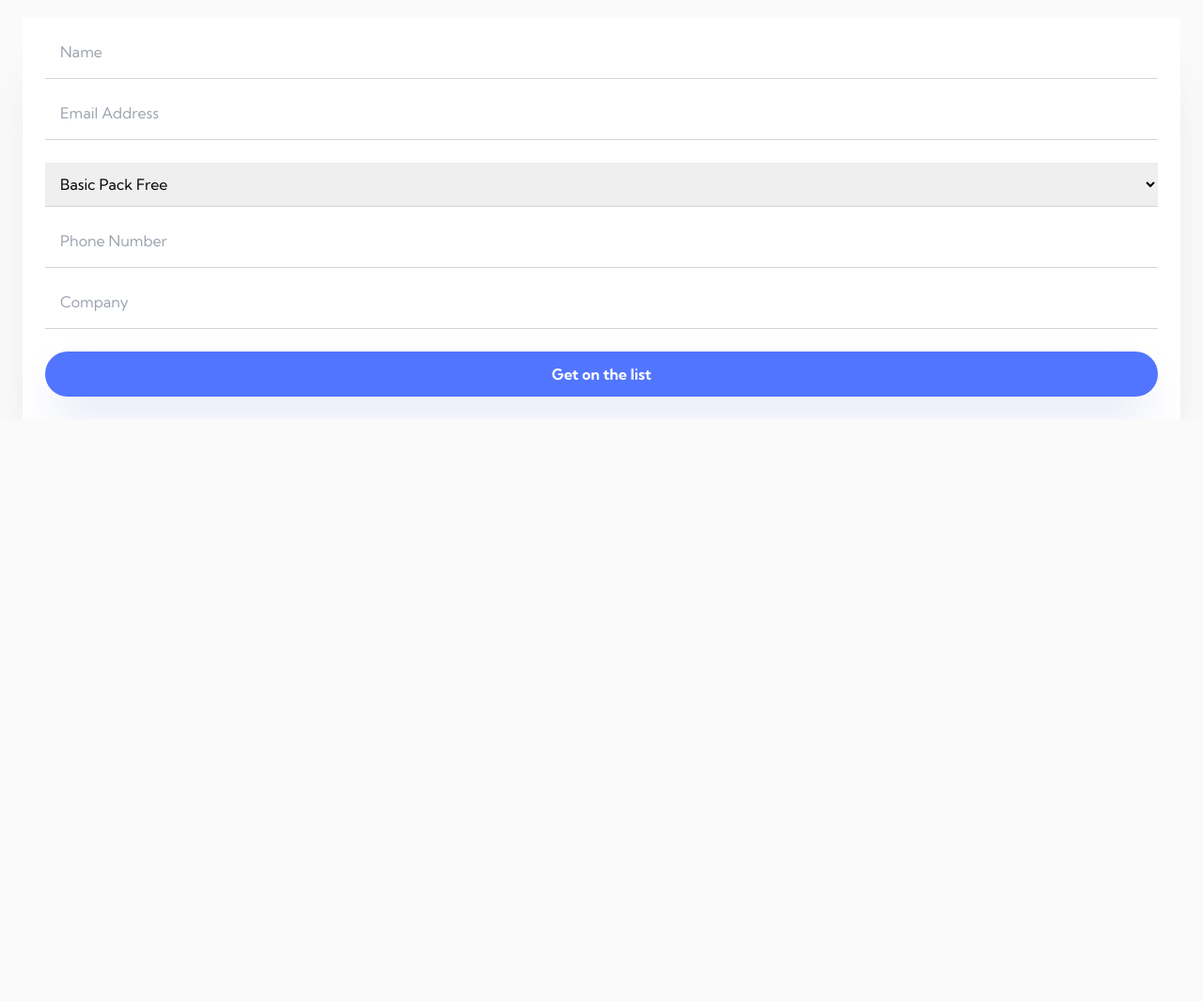
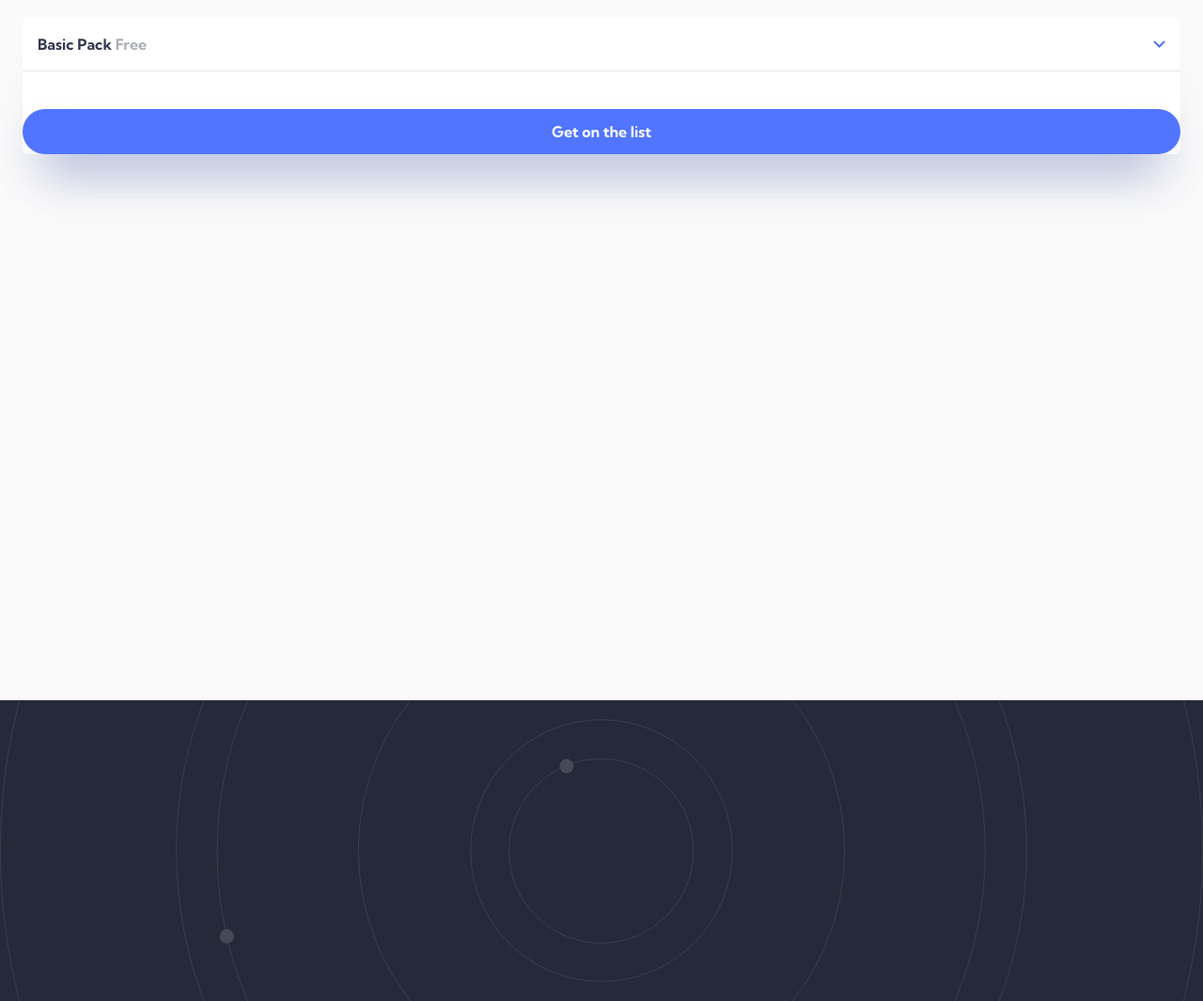
Before and after one commit to radhd/officelite-coming-soon, a website: page starter-code/sign-up.html in a window 1280 px wide. Shown: the part 535-1600 px from the top of the page at 94% size. Before the commit the page ends 981 px from the top, so only its background shows below. Drawn offline with Linux system fonts and the light colour scheme.

Commit message:
Creating customized drop-down-menus

```diff
--- /dev/null
+++ b/starter-code/script.js
@@ -0,0 +1,8 @@
+const form = document.getElementById("form");
+const selectMenu = document.getElementById("selectMenu");
+const notSelected = document.getElementById("not-selected-btns");
+
+selectMenu.addEventListener("click", () => {
+  notSelected.classList.toggle("hidden");
+  notSelected.classList.toggle("block");
+});
--- a/starter-code/sign-up.html
+++ b/starter-code/sign-up.html
@@ -10,6 +10,7 @@
       href="https://fonts.googleapis.com/css2?family=Kumbh+Sans:wght@100..900&display=swap"
       rel="stylesheet"
     />
+    <script src="script.js" defer></script>
     <title>Sign up</title>
   </head>
   <body class="kumbh-sans-400 bg-[#FAFAFA]">
@@ -74,37 +75,67 @@
           </div>
         </div>
       </section>
-      <!--  -->
+
       <section class="px-6">
-        <form class="space-y-6 bg-white p-6 shadow-custom">
-          <input class="sign-up-form-input" type="text" placeholder="Name" />
-          <input
-            class="sign-up-form-input"
-            type="email"
-            placeholder="Email Address"
-          />
-          <!--  -->
-          <select
-            name=""
-            id=""
-            class="w-full border-b-[1px] border-b-gray-300 p-3"
-          >
-            <option class="" value="basic-pack" selected>
-              Basic Pack <span class="">Free</span>
-            </option>
-          </select>
-          <!--  -->
-          <input
-            class="sign-up-form-input"
-            type="tel"
-            placeholder="Phone Number"
-          />
-          <input class="sign-up-form-input" type="text" placeholder="Company" />
-          <button class="btn-get-started w-full" type="submit">
+        <!-- SELECT MENU -->
+
+        <div id="form" class="space-y-10 rounded-md  bg-white shadow-custom ">
+          <div id="selectMenu" class="kumbh-sans-700 text-[#333950] space-y-5">
+            <div id="selected-btn" class="hover:bg-slate-200">
+              <p>Basic Pack <span class="opacity-40">Free<span><p>
+              <img src="assets/sign-up/icon-arrow-down.svg" alt="icon-arrow-down">
+            </div>
+
+            <!-- Selected -->
+
+            <ul id="not-selected-btns" class="bg-white border-[1px] shadow-selectedShadow rounded-md mx-6 hidden  ">
+
+              <!-- Selected first  -->
+
+              <li id="selected-btn" class="group/item hover:bg-slate-200">
+                <div>
+                  Basic Pack <span class="opacity-40">Free</span>
+                </div>
+                <img class="group/edit invisible group-hover/item:visible"  src="assets/sign-up/icon-check.svg" alt="" />
+              </li>
+
+              <!-- Selected second -->
+
+              <li id="selected-btn" class="group/item hover:bg-slate-200">
+                <div>
+                  Pro Pack <span class="opacity-40">$9.99</span>
+                </div>
+                <img class="group/edit invisible group-hover/item:visible" src="assets/sign-up/icon-check.svg" alt="" />
+              </li>
+
+              <!-- Selected third -->
+
+              <li id="selected-btn" class="group/item hover:bg-slate-200">
+                <div>
+                  Ultimate Pack <span class="opacity-40">$19.19</span>
+                </div>
+                <img class="group/edit invisible group-hover/item:visible" src="assets/sign-up/icon-check.svg" alt="" />
+              </li>
+            </ul>
+          </div>
+
+          <!-- BUTTON -->
+
+          <button class="btn-get-started w-full" type="submit" id="submit">
             Get on the list
           </button>
-        </form>
+        </div>
       </section>
+
+      <!-- Footer -->
+      <footer
+        class="absolute -bottom-full -z-10 h-80 w-full justify-center bg-[#25293A]"
+      >
+        <div
+          class="h-full w-full bg-cover bg-center bg-no-repeat"
+          style="background-image: url(assets/sign-up/bg-pattern-side.svg)"
+        ></div>
+      </footer>
     </main>
   </body>
 </html>
--- a/starter-code/style.css
+++ b/starter-code/style.css
@@ -37,3 +37,7 @@
 .sign-up-form-input {
   @apply w-full border-b-[1px] border-b-gray-300 pb-4 pl-4 focus:border-blue-400 focus:outline-none;
 }
+
+#selected-btn {
+  @apply flex cursor-pointer items-center justify-between border-b-[1px] p-4 align-middle;
+}
--- a/tailwind.config.js
+++ b/tailwind.config.js
@@ -5,6 +5,7 @@ module.exports = {
     extend: {
       boxShadow: {
         custom: "0px 50px 50px -25px rgba(75, 92, 154, 0.25)",
+        selectedShadow: "0px 50px 50px -25px rgba(75, 92, 154, 0.75)",
       },
     },
   },
```
Also changed, not shown: starter-code/output.css.
